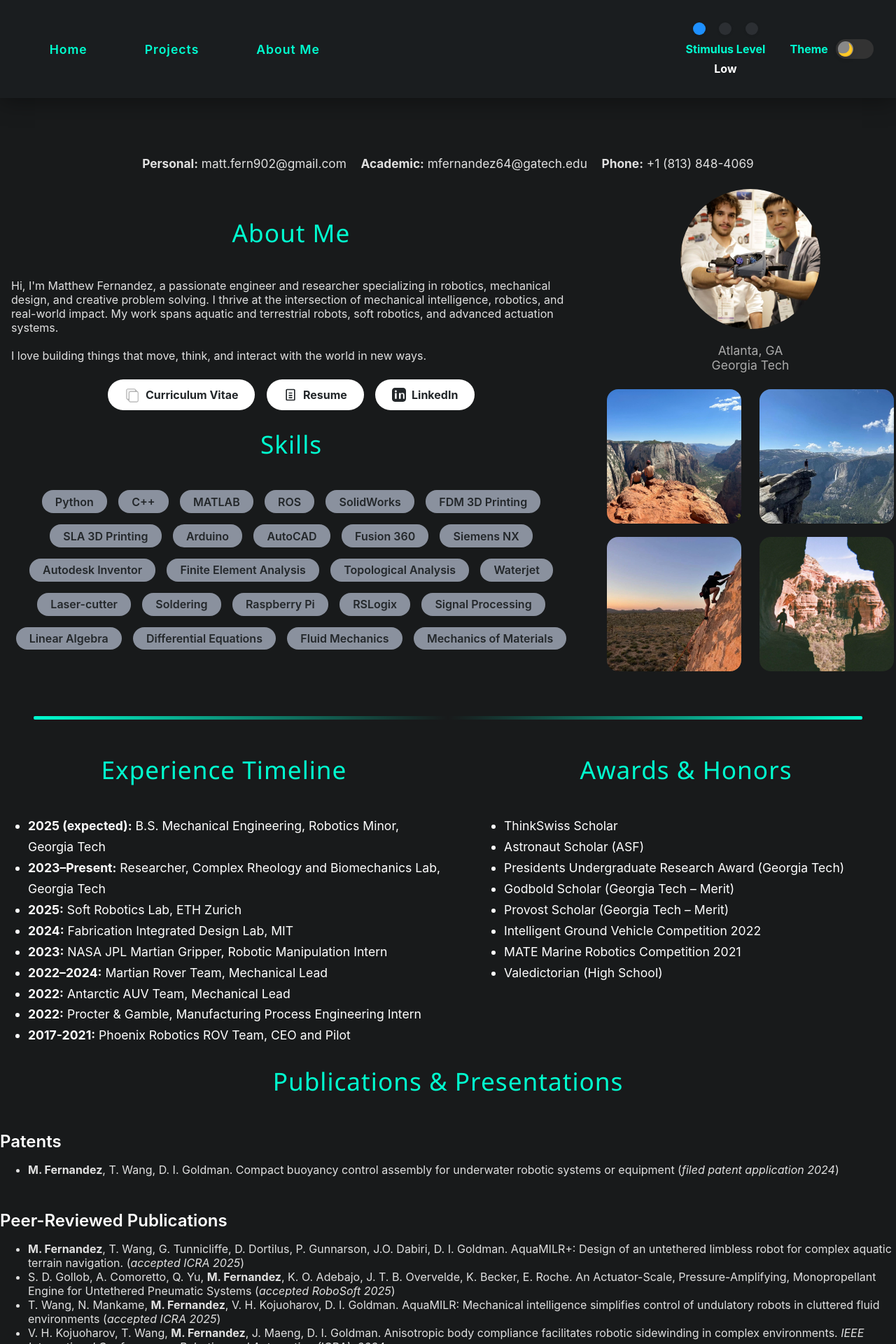
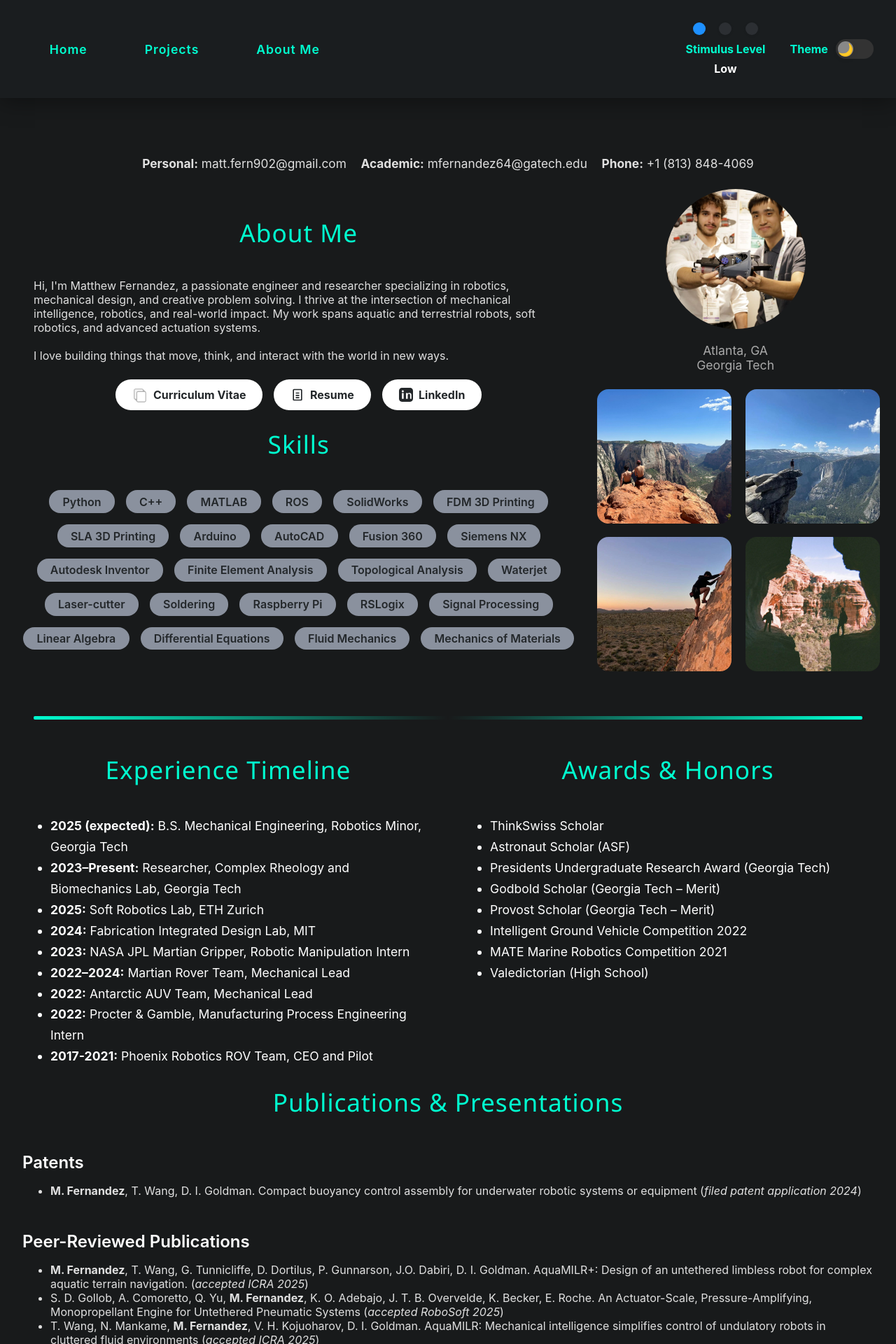
Before and after one commit to mattfern902/mattsPortfolioWebsite, a Jekyll site: the page built from about.md, in a window 1280 px wide. Shown: the top 1920 px of the page at 70% size. Built offline with Jekyll 4.4.1, drawn with Linux system fonts in a browser that asks for light colours.

Commit message:
margin added

```diff
--- a/_layouts/page.html
+++ b/_layouts/page.html
@@ -93,6 +93,19 @@ layout: default
   body[data-theme='light'] .about-section a[href$='resume.pdf']:hover,
   body[data-theme='light'] .about-section a[href*='linkedin']:hover {
     background: #444 !important;
+  }
+  .about-section {
+    box-sizing: border-box;
+    width: 100%;
+    overflow-x: hidden;
+    padding-left: 2em;
+    padding-right: 2em;
+  }
+  @media (max-width: 700px) {
+    .about-section {
+      padding-left: 1em !important;
+      padding-right: 1em !important;
+    }
   }
 </style>
 <div id="photo-modal" class="photo-modal-overlay" onclick="this.classList.remove('active')">
```
